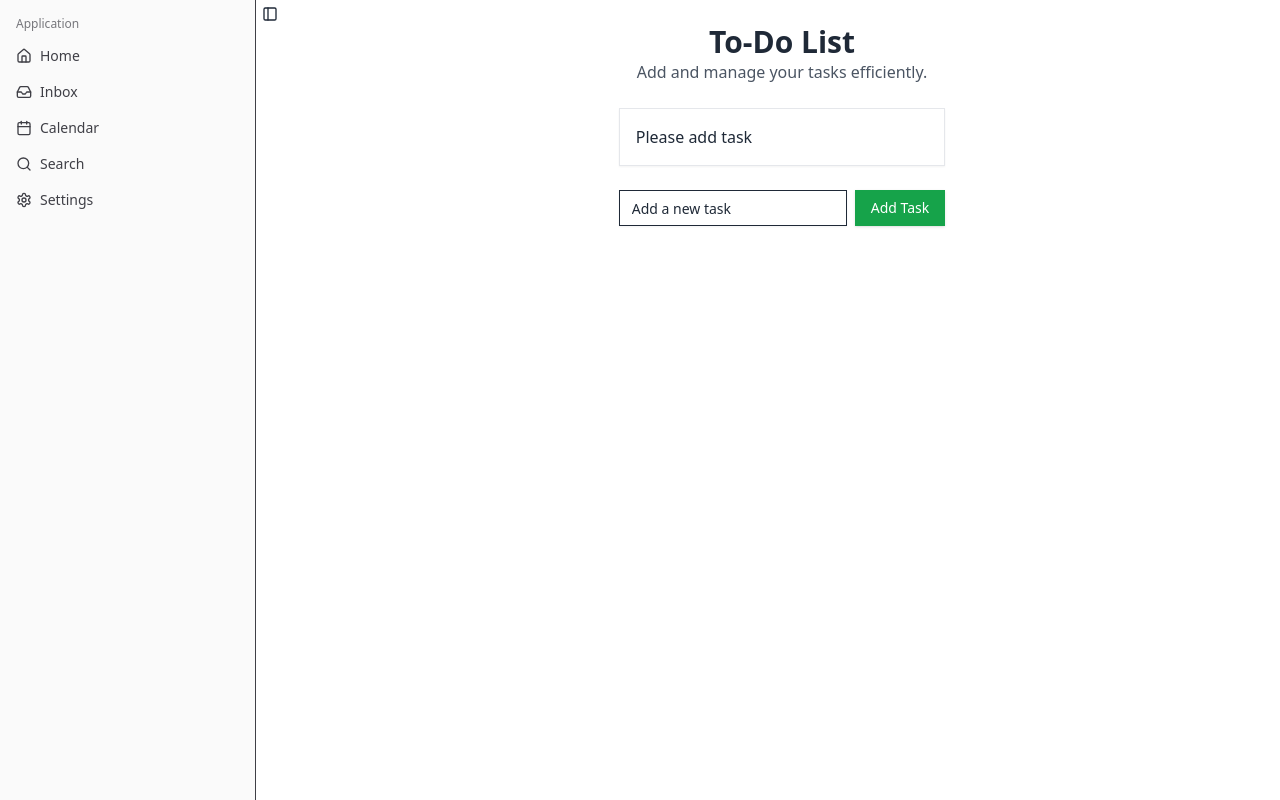
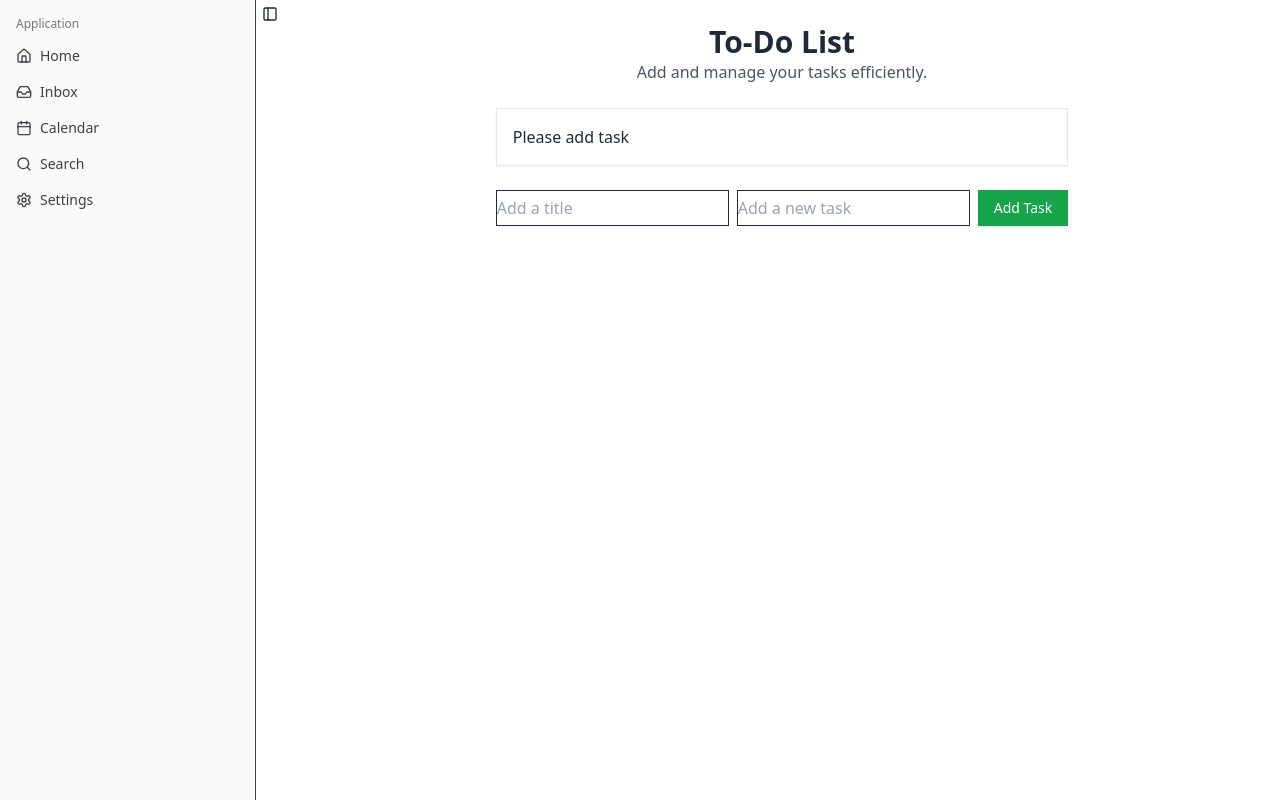
Before and after one commit to OMI786I/project_react_redux, a React (Vite) app: page / in a window 1280 px wide. Built offline with nearby package versions, Linux system fonts and the light colour scheme.

Commit message:
added task state creation

```diff
--- a/package.json
+++ b/package.json
@@ -21,6 +21,7 @@
     "lucide-react": "^0.465.0",
     "react": "^18.3.1",
     "react-dom": "^18.3.1",
+    "react-hook-form": "^7.53.2",
     "react-redux": "^9.1.2",
     "react-router-dom": "^7.0.2",
     "tailwind-merge": "^2.5.5",
--- a/src/TodoReducer.js
+++ b/src/TodoReducer.js
@@ -11,7 +11,11 @@ const initialState = [
 const TodSlice = createSlice({
   name: "task",
   initialState,
-  reducers: {},
+  reducers: {
+    addTask: (state, action) => {
+      state.push(action.payload);
+    },
+  },
 });
-
+export const { addTask } = TodSlice.actions;
 export default TodSlice.reducer;
--- a/src/components/Home.jsx
+++ b/src/components/Home.jsx
@@ -2,9 +2,34 @@ import { Checkbox } from "@/components/ui/checkbox";
 import { Button } from "@/components/ui/button";
 import { Input } from "@/components/ui/input";
 import { Trash } from "lucide-react";
-import { useSelector } from "react-redux";
+
+import { useDispatch, useSelector } from "react-redux";
+import { useForm } from "react-hook-form";
+import { addTask } from "@/TodoReducer";
 
 const Home = () => {
+  const dispatch = useDispatch();
+  const {
+    register,
+    handleSubmit,
+    reset,
+
+    formState: { errors },
+  } = useForm();
+
+  const onSubmit = (data) => {
+    dispatch(
+      addTask({
+        id: task[task.length - 1].id + 1,
+        title: data.title,
+        task: data.task,
+      })
+    );
+
+    console.log(data);
+    reset();
+  };
+
   const task = useSelector((state) => state.tasks);
   console.log(task);
 
@@ -56,11 +81,19 @@ const Home = () => {
       </div>
 
       {/* Add Task Form */}
-      <form className="mt-6 flex gap-2">
-        <Input
-          className="flex-1"
+      <form onSubmit={handleSubmit(onSubmit)} className="mt-6 flex gap-2">
+        <input
+          className="flex-1 border"
+          placeholder="Add a title"
+          type="text"
+          {...register("title")}
+          required
+        />
+        <input
+          className="flex-1 border"
           placeholder="Add a new task"
           type="text"
+          {...register("task")}
           required
         />
         <Button
```
Also changed, not shown: 1 other file (tests, documents, lock files or other folders).
